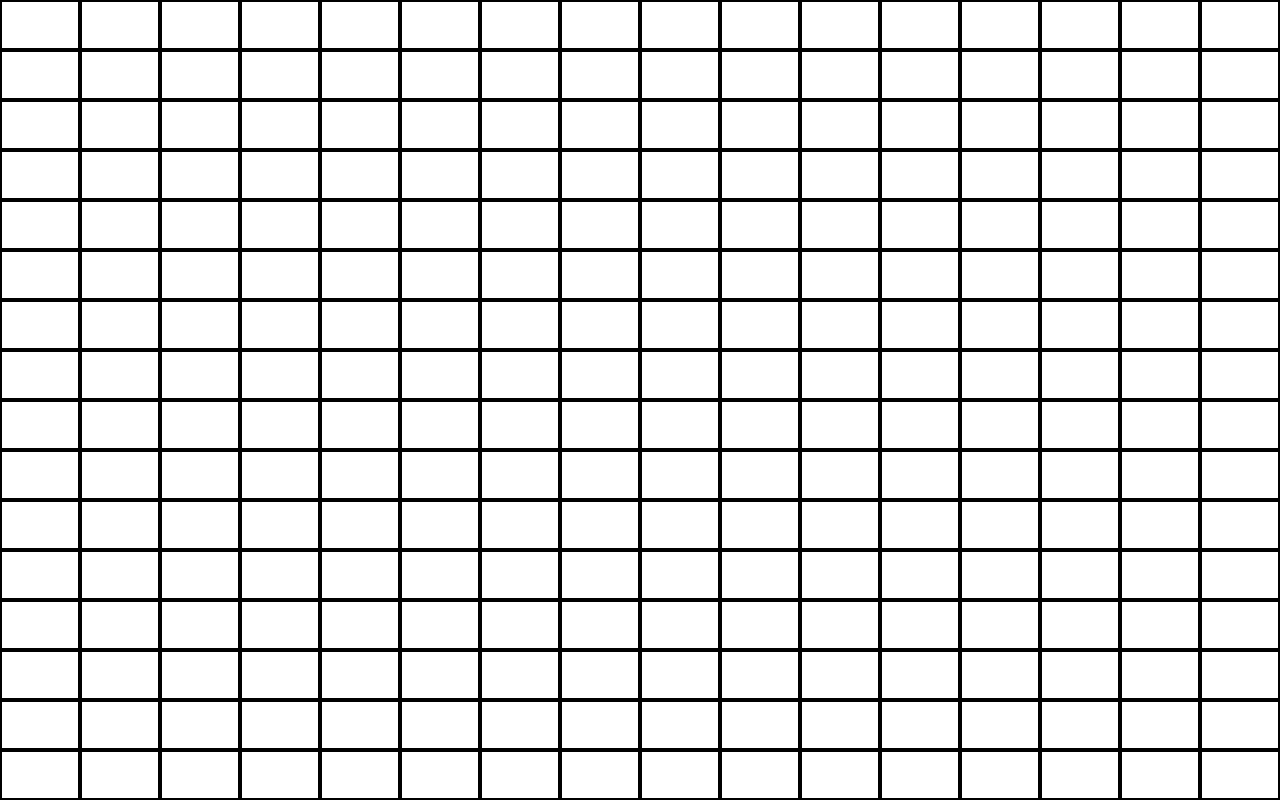
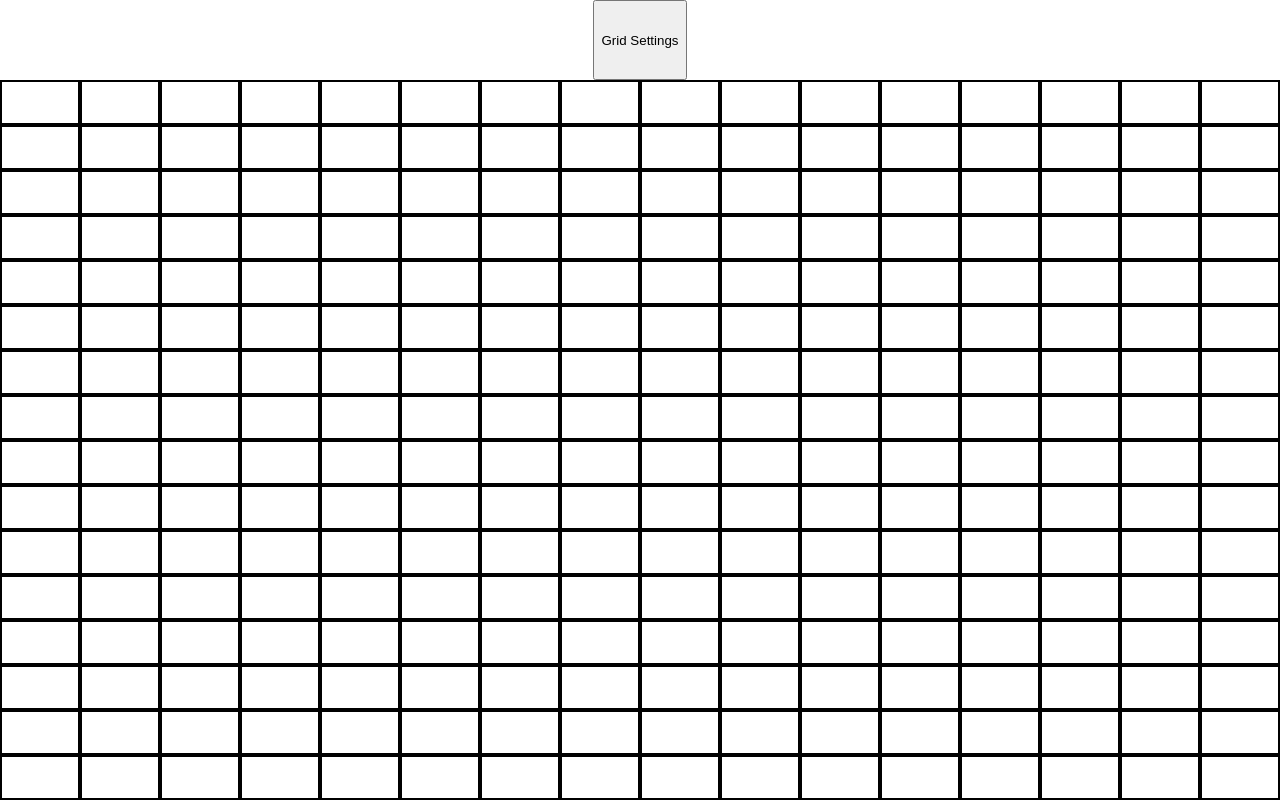
Before and after one commit to JoryJ96/etch-a-sketch, a plain HTML site: page index.html in a window 1280 px wide. Drawn offline with Linux system fonts and the light colour scheme.

Commit message:
Code clean up/Refactored functions to allow easier plug-in

```diff
--- a/index.html
+++ b/index.html
@@ -8,6 +8,9 @@
     <title>Document</title>
 </head>
 <body>
+    <div class="button-setting">
+        <button Id="settings" onClick="showSettings()">Grid Settings</button>
+    </div>
     <div class="cell-container"></div>
 </body>
 <script src="script.js"></script>
--- a/script.js
+++ b/script.js
@@ -1,24 +1,48 @@
-
+let gridSize = 16;
+let dimensions = (1 / gridSize) * 100;
 
 // size determination on initial load
 window.addEventListener('load', function() {
-    size();
+    size(gridSize);
 });
 
 // Re-runs size determination when window is resized
 window.addEventListener('resize', function() {
-    size();
+    size(gridSize);
 })
 
 // Generates elements based on window size. Sizing/layout are handled by CSS
-function size() {
+function size(number) {
     const board = document.querySelector('.cell-container');
     board.innerHTML = '';
 
     // console.log("size() is running")
-    for (let i = 0; i < 256; i++) {
+    for (let i = 0; i < number * number; i++) {
         var square = document.createElement('div');
         square.className = 'square';
+        square.style.width = dimensions + "%";
+        square.style.height = dimensions + "%";
         board.appendChild(square);
     }
 }
+
+function showSettings() {
+    let input = prompt("How many squares per side? Max 100");
+    // console.log("Button pressed!")
+    if (!(typeof input) === 'Number') {
+        alert("Invalid input!");
+        showSettings();
+    }
+
+    // // Adjust square CSS to be appropriately sized
+    // const square = document.querySelector('.square');
+    // let newDimesion = (1 / input) * 100;
+    // square.setAttribute('width', `${newDimesion}%`);
+    // square.setAttribute('height', `${newDimension}%`);
+
+    // console.log(square.getAttribute('width'));
+
+    // Set gridSize so if 'resize' is detected, it remembers the users setting
+    gridSize = input;
+    size(gridSize);
+}
--- a/style.css
+++ b/style.css
@@ -3,18 +3,25 @@ body {
     margin: 0;
 }
 
+.button-setting{
+    width: 100vw;
+    height: 10vh;
+    display: flex;
+    justify-content: center;
+}
+
 .cell-container{
     /* forces the cell container to consume all the viewport space, since we dont need anything else */
     width: 100vw;
-    height: 100vh;
+    height: 90vh;
     display: flex;
     flex-wrap: wrap;
 }
 
 .square {
-    /* 6.25% is 1 / 16 (16x16 grid) */
+    /* 6.25% is 1 / 16 (16x16 grid)
     width: 6.25%;
-    height: 6.25%;
+    height: 6.25%; */
     /* box-sizing fixes the issue where a border is applied to the 'outside' of the div, causing the div to be larger than expected */
     box-sizing: border-box;
     display: inline-block;
```
